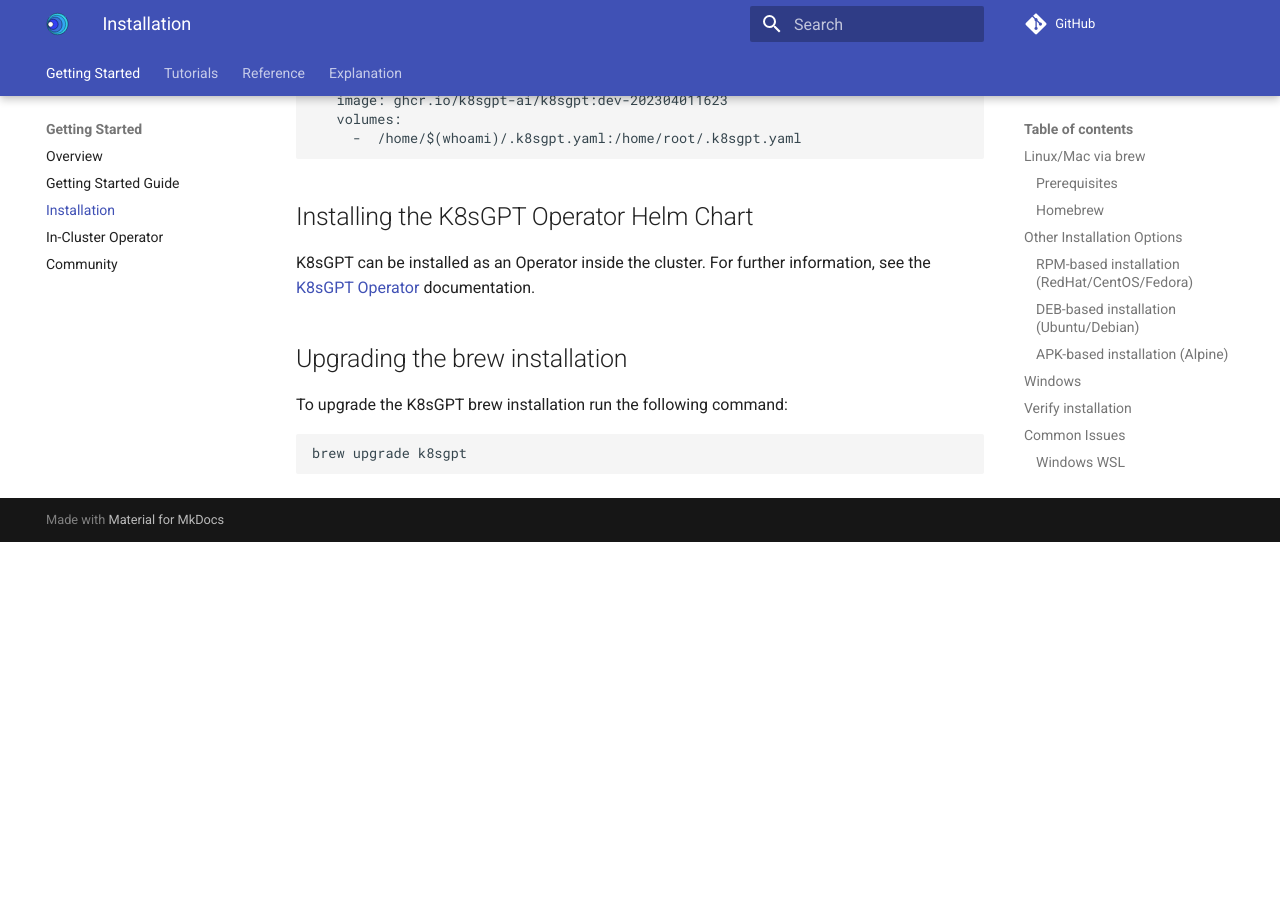
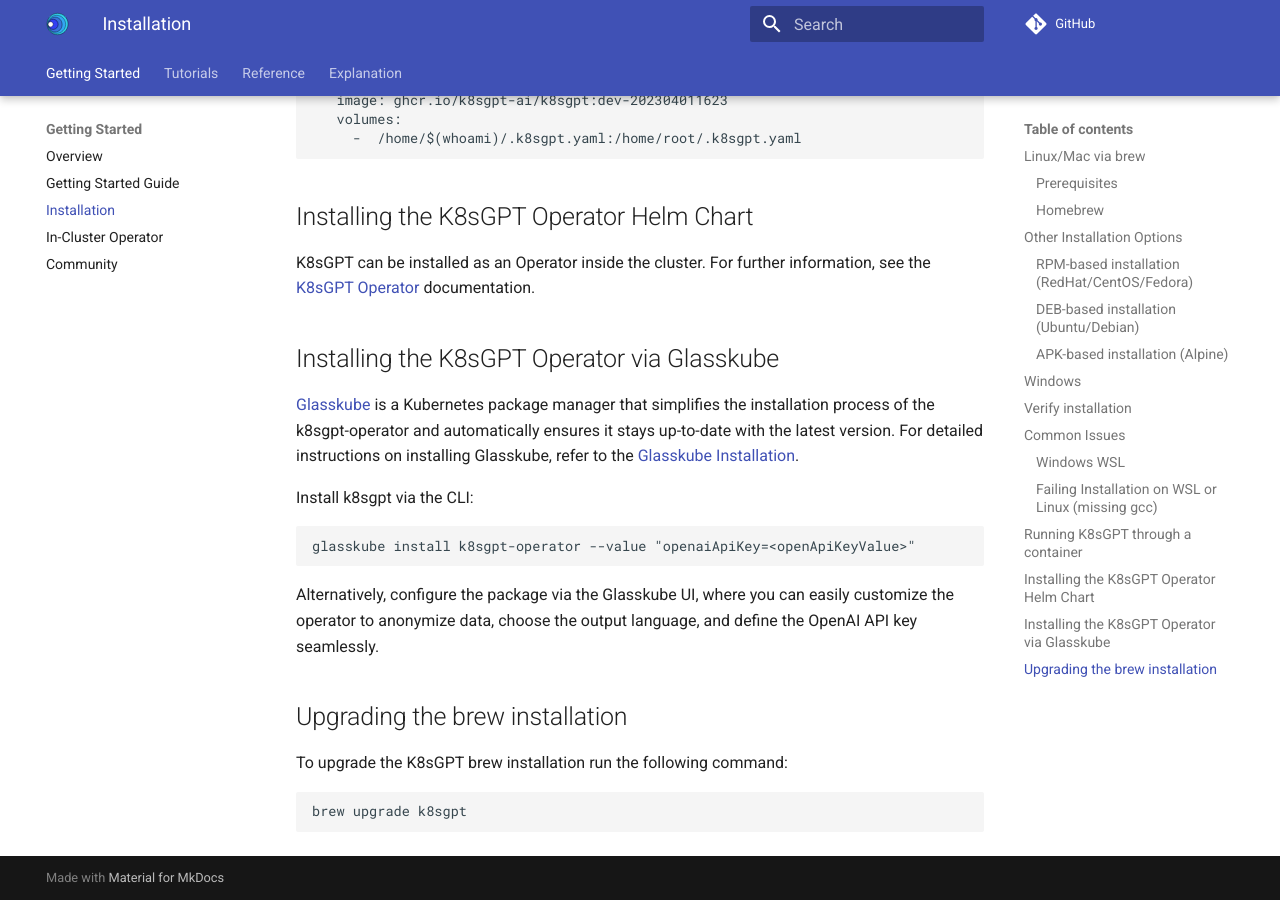
Before and after one commit to k8sgpt-ai/docs, an MkDocs documentation site: the page built from docs/getting-started/installation.md, in a window 1280 px wide and 900 px high, scrolled down 2939 px. Built offline with MkDocs 1.6.1 and Material for MkDocs 9.7.7, drawn with Linux system fonts in a browser that asks for light colours; comment, search, counter and statistics services are not loaded; before the commit the page ends 3481 px from its top, so only the background shows below that.

Commit message:
docs: added installation steps for k8sgpt via glasskube signed
Signed-off-by: jakepage91 <jake@glasskube.com>

````diff
--- a/docs/getting-started/installation.md
+++ b/docs/getting-started/installation.md
@@ -140,6 +140,16 @@ services:
 K8sGPT can be installed as an Operator inside the cluster.
 For further information, see the [K8sGPT Operator](in-cluster-operator.md) documentation.
 
+## Installing the K8sGPT Operator via Glasskube
+
+[Glasskube](https://glasskube.dev/) is a Kubernetes package manager that simplifies the installation process of the k8sgpt-operator and automatically ensures it stays up-to-date with the latest version. For detailed instructions on installing Glasskube, refer to the [Glasskube Installation](https://glasskube.dev/docs/getting-started/install/).
+
+Install k8sgpt via the CLI:
+```
+glasskube install k8sgpt-operator --value "openaiApiKey=<openApiKeyValue>"
+```
+Alternatively, configure the package via the Glasskube UI, where you can easily customize the operator to anonymize data, choose the output language, and define the OpenAI API key seamlessly.
+
 ## Upgrading the brew installation
 
 To upgrade the K8sGPT brew installation run the following command:
````
